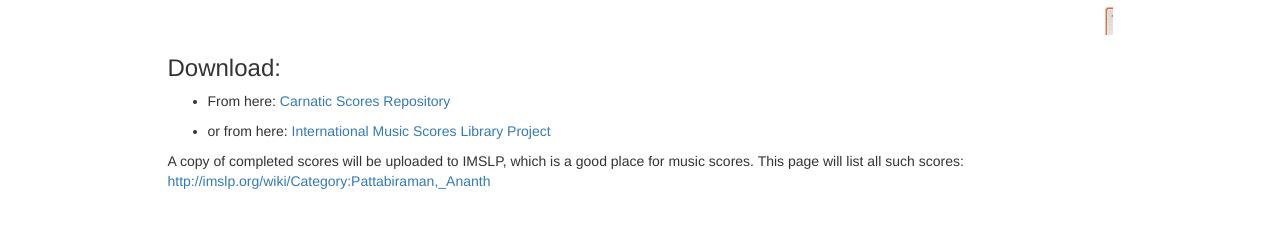
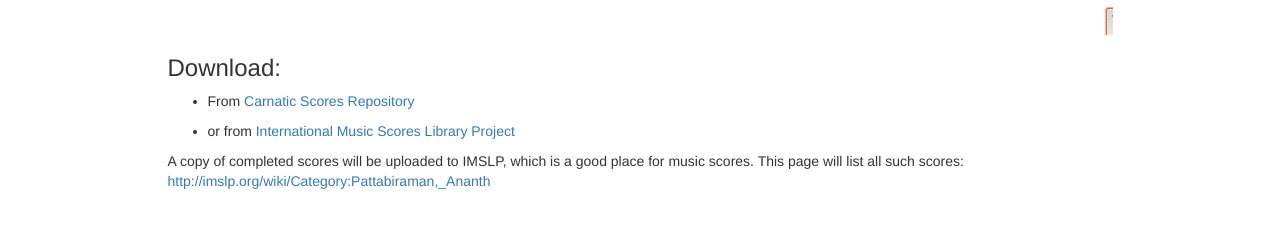
Before and after one commit to ananthp/beautifulnote, a Jekyll site: the page built from blog/_posts/2011-03-02-score-brochevarevare.markdown, in a window 1280 px wide. Shown: the part 581-809 px from the top of the page. Built offline with Jekyll 4.4.1, drawn with Linux system fonts in a browser that asks for light colours; nearby versions of some CDN libraries; some web fonts are replaced.

Commit message:
space before heading. improved links

```diff
--- a/blog/_posts/2011-03-02-score-brochevarevare.markdown
+++ b/blog/_posts/2011-03-02-score-brochevarevare.markdown
@@ -11,11 +11,12 @@
 
 As mentioned earlier, Carnatic Scores Repository is my attempt to notate and share carnatic music compositions, to make them available to every musician and student. At present there is a handful of Varnams and Kritis which are in progress. (They too can be downloaded as they are, if you wish)
 <img class="img-responsive" src="{{ site.url}}/images/sample-brochevarevare.png" alt="Music score sample: Brochevarevare" />
+
 ### Download:
 
-- From here: [Carnatic Scores Repository](http://ananthp.github.io/carnatic_scores)
+- From [Carnatic Scores Repository](http://ananthp.github.io/carnatic_scores/2011/03/01/brochevarevare.html)
 
-- or from here: [International Music Scores Library Project](http://imslp.org/wiki/Brochevarevare_%28Ty%C4%81gar%C4%81ja%29)
+- or from [International Music Scores Library Project](http://imslp.org/wiki/Brochevarevare_%28Ty%C4%81gar%C4%81ja%29)
 
 
 A copy of completed scores will be uploaded to IMSLP, which is a good place for music scores. This page will list all such scores: <http://imslp.org/wiki/Category:Pattabiraman,_Ananth>
```
